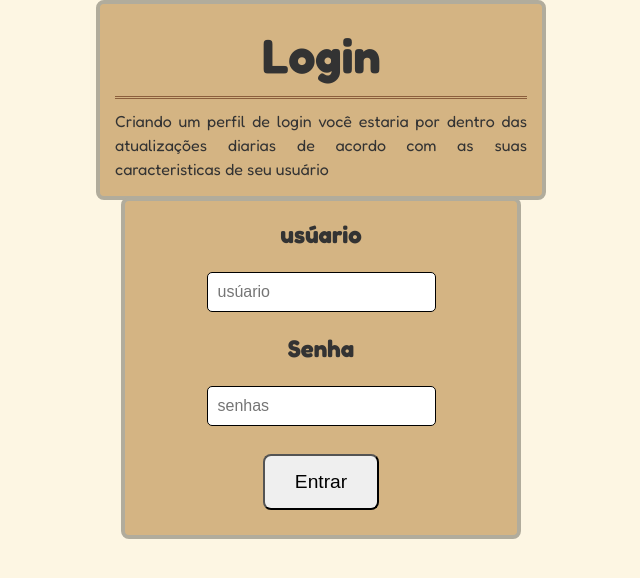
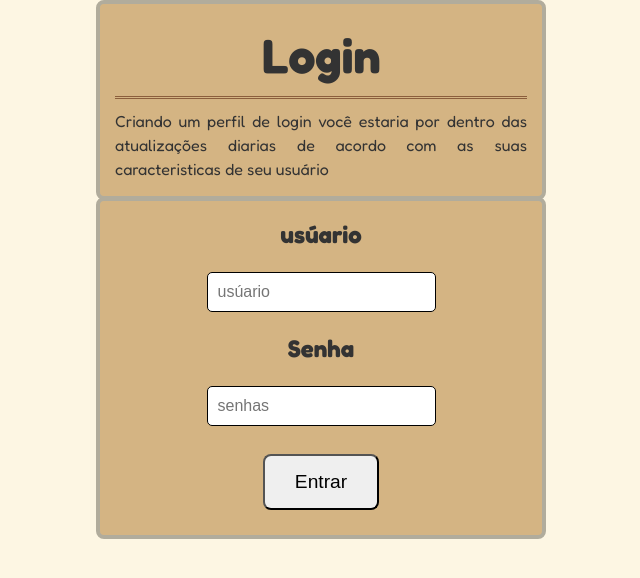
Before and after one commit to Matheus00017/Projetos, a PHP site: page /login.html in a window 1280 px wide. Shown: the part 108-686 px from the top of the page, without its empty margins (319-959 px from the left). Run offline with PHP 8.4, Linux system fonts and the light colour scheme.

Commit message:
finalizado_07-10

```diff
--- a/projéto_numero_1°/style/style.css
+++ b/projéto_numero_1°/style/style.css
@@ -180,7 +180,7 @@ a{
     flex-direction: column;
     gap: 8px;
     max-width: 450px;
-    width: 400px;
+    width: 450px;
     margin: 0px;
     align-items: center;
     padding: 15px;
```
